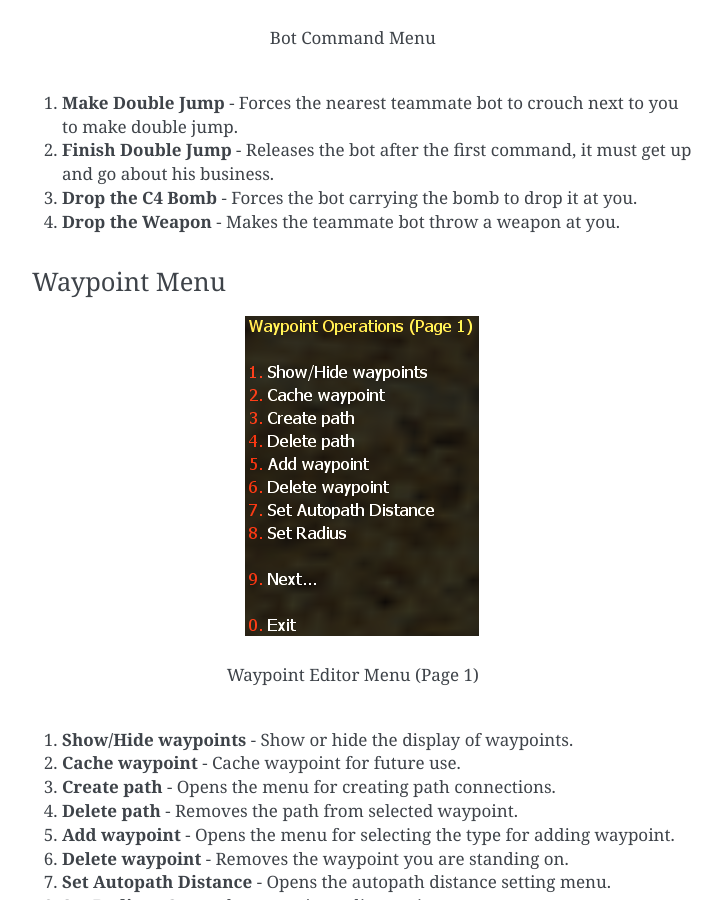
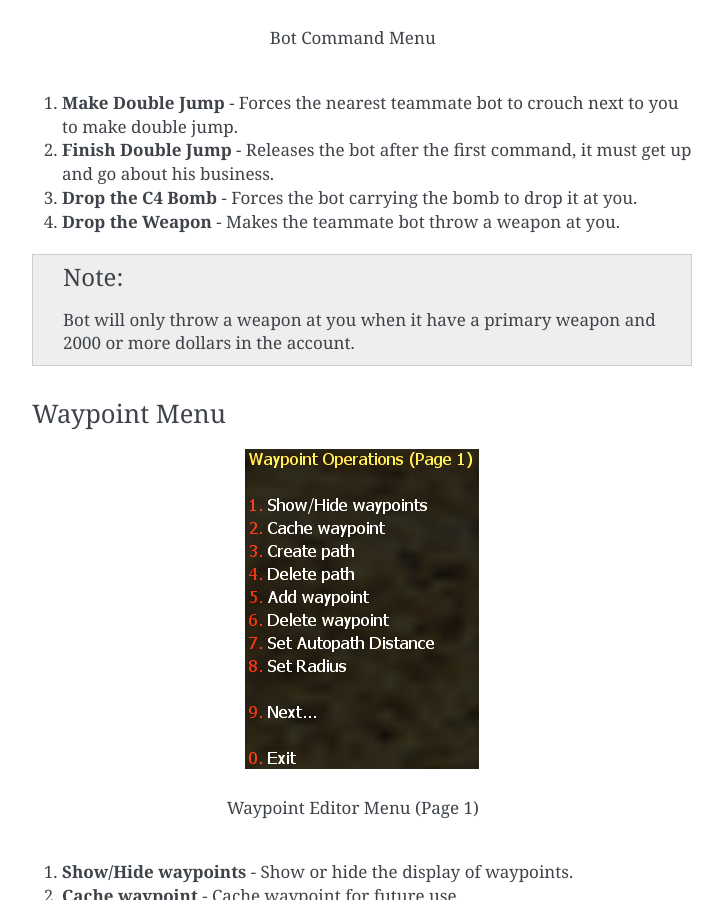
Before and after one commit to yapb/docs, a Sphinx documentation site: the page built from docs/botusage.rst, in a window 1280 px wide and 900 px high, scrolled down 4138 px. Shown: the whole window, without its empty margins (388-1111 px from the left). Built offline with Sphinx 7.4.7, drawn with Linux system fonts in a browser that asks for light colours.

Commit message:
add: note about "Drop the Weapon" command

```diff
--- a/docs/botusage.rst
+++ b/docs/botusage.rst
@@ -91,6 +91,7 @@ Bots Features Menu
 3. **Drop the C4 Bomb** - Forces the bot carrying the bomb to drop it at you.
 4. **Drop the Weapon** - Makes the teammate bot throw a weapon at you.
 
+.. Note:: Bot will only throw a weapon at you when it have a primary weapon and 2000 or more dollars in the account.
 
 Waypoint Menu
 ------------------
```
